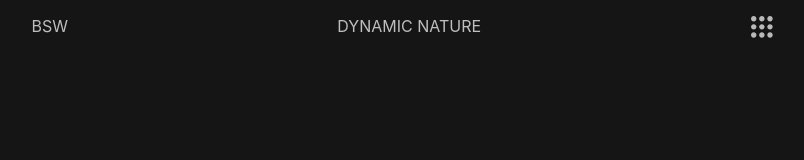
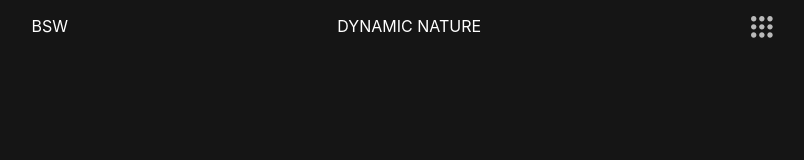
Before and after one commit to bell-sarian/dynamic-nature, a React (Create React App) app: page /About in a window 1280 px wide. Shown: the top 160 px of the page, without its empty margins (238-1042 px from the left). Built offline with nearby package versions, Linux system fonts and the light colour scheme.

Commit message:
Small style fixes

```diff
--- a/src/Components/GridMenu/MenuOverlay/MenuOverlay.js
+++ b/src/Components/GridMenu/MenuOverlay/MenuOverlay.js
@@ -46,7 +46,7 @@ export default function MenuOverlay({ menuOpen, setMenuOpen})  {
             name: "HOME",
             path: "/",
             element: <App />,
-            styles: "radial-gradient(circle, rgba(255,81,89,1) 0%, rgba(210,114,123,1) 30%, rgba(110,125,142,1) 99%)"
+            styles: "radial-gradient(circle, rgba(2,0,36,1) 0%, rgba(9,9,121,1) 35%, rgba(120,120,120,1) 100%)"
         },
         {
             name: "OCEAN SUNSET",
@@ -58,7 +58,7 @@ export default function MenuOverlay({ menuOpen, setMenuOpen})  {
             name: "ABOUT",
             path: "/About",
             element: <About />,
-            styles: "radial-gradient(circle, rgba(255,81,89,1) 0%, rgba(210,114,123,1) 30%, rgba(110,125,142,1) 99%)"
+            styles: "radial-gradient(circle, rgba(2,0,36,1) 0%, rgba(68,9,121,1) 35%, rgba(120,120,120,1) 100%)"
           },
       ]);
 
--- a/src/Components/NavBar/NavBar.css
+++ b/src/Components/NavBar/NavBar.css
@@ -16,4 +16,19 @@
     z-index: 999999999;
 
     color: #ffffffb9;
+
+    -webkit-touch-callout: none; /* iOS Safari */
+    -webkit-user-select: none; /* Safari */
+    -khtml-user-select: none; /* Konqueror HTML */
+    -moz-user-select: none; /* Old versions of Firefox */
+    -ms-user-select: none; /* Internet Explorer/Edge */
+    user-select: none; /* Non-prefixed version, currently supported by Chrome, Edge, Opera and Firefox */
+
+
 }
+
+.menu-about, .menu-web-name {
+    cursor: pointer;
+    color: #fff;
+    text-decoration: none;
+}
--- a/src/Components/NavBar/NavBar.js
+++ b/src/Components/NavBar/NavBar.js
@@ -3,6 +3,7 @@ import Styles from "./NavBar.css";
 import GridIcon from "../../Assets/grid_icon.svg";
 import GridMenu from "../GridMenu/GridMenu";
 import { color } from "@mui/system";
+import { Link } from "react-router-dom";
 
 
 export default function NavBar()  {
@@ -15,7 +16,7 @@ export default function NavBar()  {
         <div className="menu-about">
             <div>BSW</div>
         </div>
-        <div className="menu-web-name">DYNAMIC NATURE</div>
+        <Link to="/Home" className="menu-web-name">DYNAMIC NATURE</Link>
 
         <GridMenu menuOpen={menuOpen} setMenuOpen={setMenuOpen} />
       </div>
```
